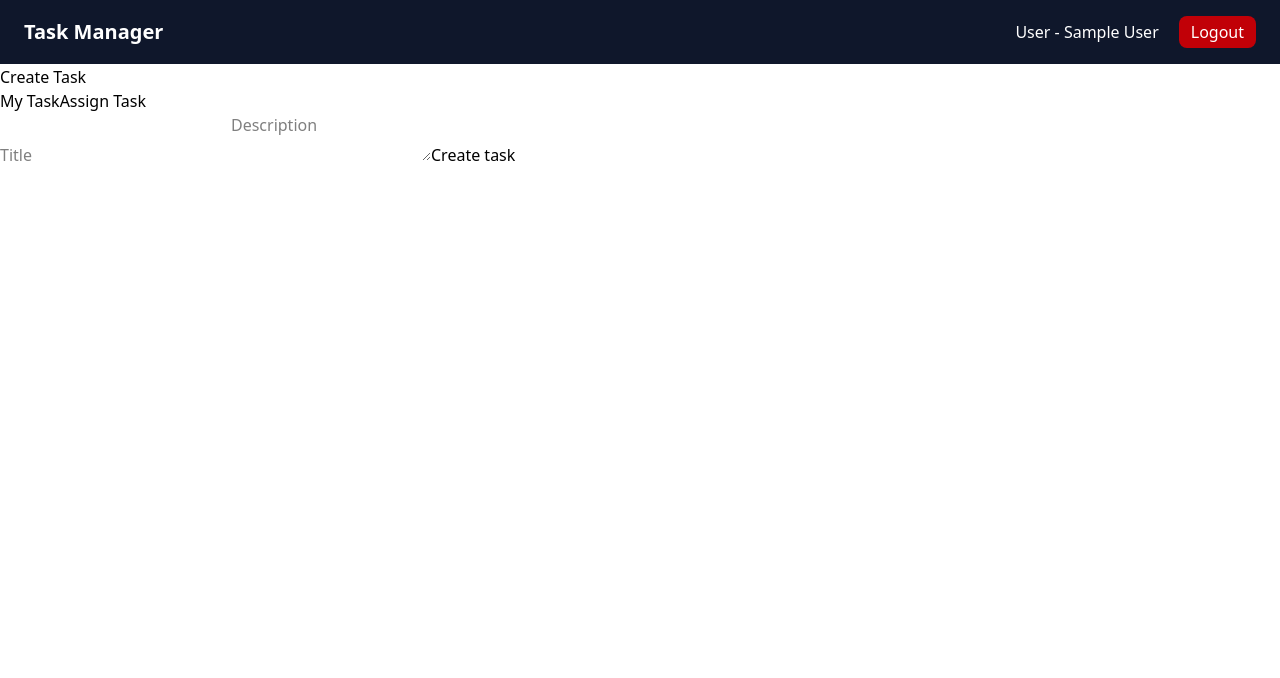
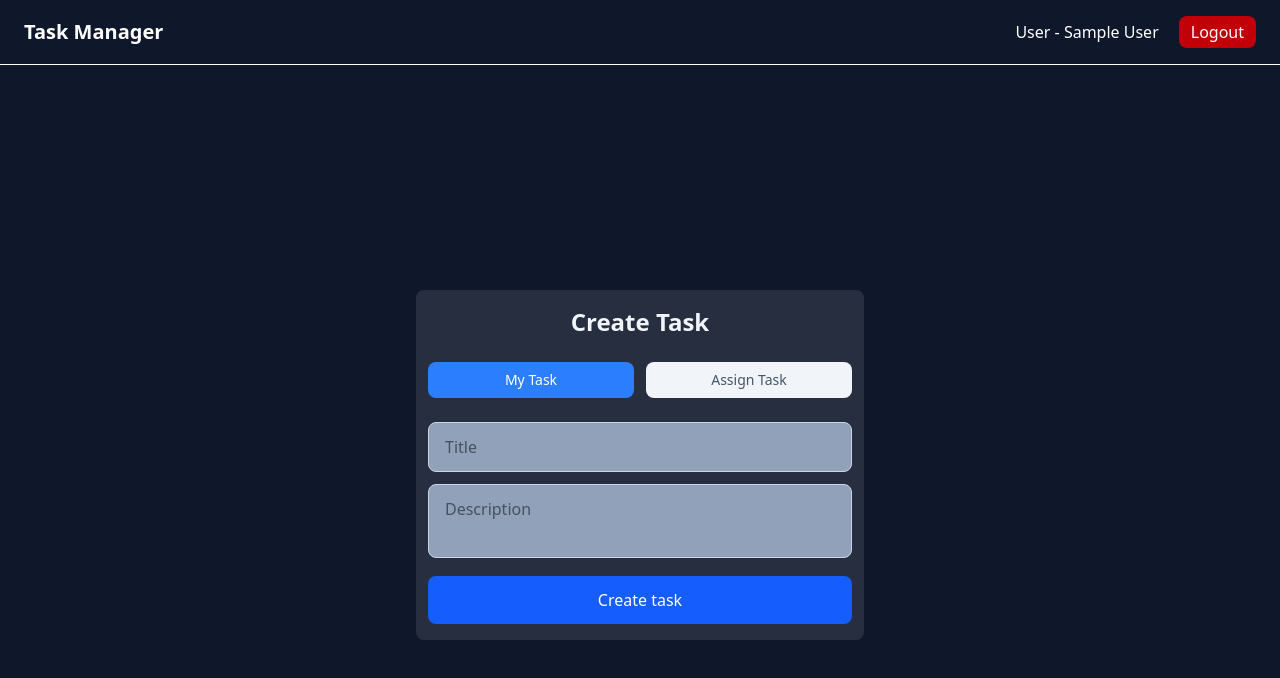
Before and after one commit to Abhix03x/Task_Manager, a React (Vite) app in the folder client/: page /CreateTask in a window 1280 px wide. Shown: the top 678 px of the page. Built offline with nearby package versions, Linux system fonts and the light colour scheme; sample sign-in values are in the browser's storage.

Commit message:
styled create task

```diff
--- a/client/src/pages/CreateTask.jsx
+++ b/client/src/pages/CreateTask.jsx
@@ -43,55 +43,90 @@ const CreateTask = () =>{
     }
     }
 
-    return(
+    return (
       <>
-            <Navbar/>
-        <div>
-            <h2>Create Task</h2>
+        <Navbar />
+        <div className="min-h-screen flex items-center justify-center bg-slate-900">
+          <div className="w-full max-w-md bg-white/10 rounded-lg px-3 py-4">
+            <h2 className="text-2xl font-semibold text-center text-slate-100 mb-6">
+              Create Task
+            </h2>
 
-            <div>
-                <button onClick={() => setType("personal")}>My Task</button>
-                <button onClick={() => setType("assign")}>Assign Task</button>
+            <div className="flex gap-3 mb-6">
+              <button
+                onClick={() => setType("personal")}
+                className={`flex-1 py-2 rounded-lg text-medium text-sm transition
+                    ${
+                      type === "personal"
+                        ? "bg-blue-500 text-white"
+                        : "bg-slate-100 text-slate-600 hover:bg-slate-200"
+                    }`}
+              >
+                My Task
+              </button>
+              <button
+                onClick={() => setType("assign")}
+                className={`flex-1 py-2 rounded-lg text-medium text-sm transition
+                    ${
+                      type === "assign"
+                        ? "bg-blue-500 text-white"
+                        : "bg-slate-100 text-slate-600 hover:bg-slate-200"
+                    }`}
+              >
+                Assign Task
+              </button>
             </div>
 
             <form onSubmit={handleSubmit}>
-                <input name="title" placeholder="Title"
+              <input
+                name="title"
+                placeholder="Title"
                 value={formData.title}
                 onChange={handleChange}
-                required/>
+                className="w-full px-4 py-3 rounded-lg border border-slate-300 bg-slate-400 mb-3"
+                required
+              />
 
               <textarea
-                name= "description"
+                name="description"
                 placeholder="Description"
                 value={formData.description}
                 onChange={handleChange}
-                required/>
+                className="w-full px-4 py-3 rounded-lg border border-slate-300 bg-slate-400 resize-none mb-3"
+                required
+              />
 
               {type === "assign" && (
                 <select
                   name="assignedTo"
                   value={formData.assignedTo}
                   onChange={handleChange}
+                  className="w-s px-4 py-3 rounded-lg border border-slate-300 bg-slate-400 mb-3"
                   required
                 >
                   <option value="">Select User</option>
 
-                    { users.map((user)=>(
+                  {users.map((user) => (
                     <option key={user._id} value={user._id}>
                       {user.name}
                     </option>
                   ))}
-
                 </select>
               )}
 
-                <button type="submit"> Create task</button>
-
+              <button
+                type="submit"
+                className="w-full bg-blue-600 text-white py-3 rounded-lg font-medium
+            hover:bg-blue-700 transition"
+              >
+                {" "}
+                Create task
+              </button>
             </form>
             {message && <p>{message}</p>}
           </div>
+        </div>
       </>
-
     );
 
 };
```
Lines whose indentation alone changed are shown as unchanged.
